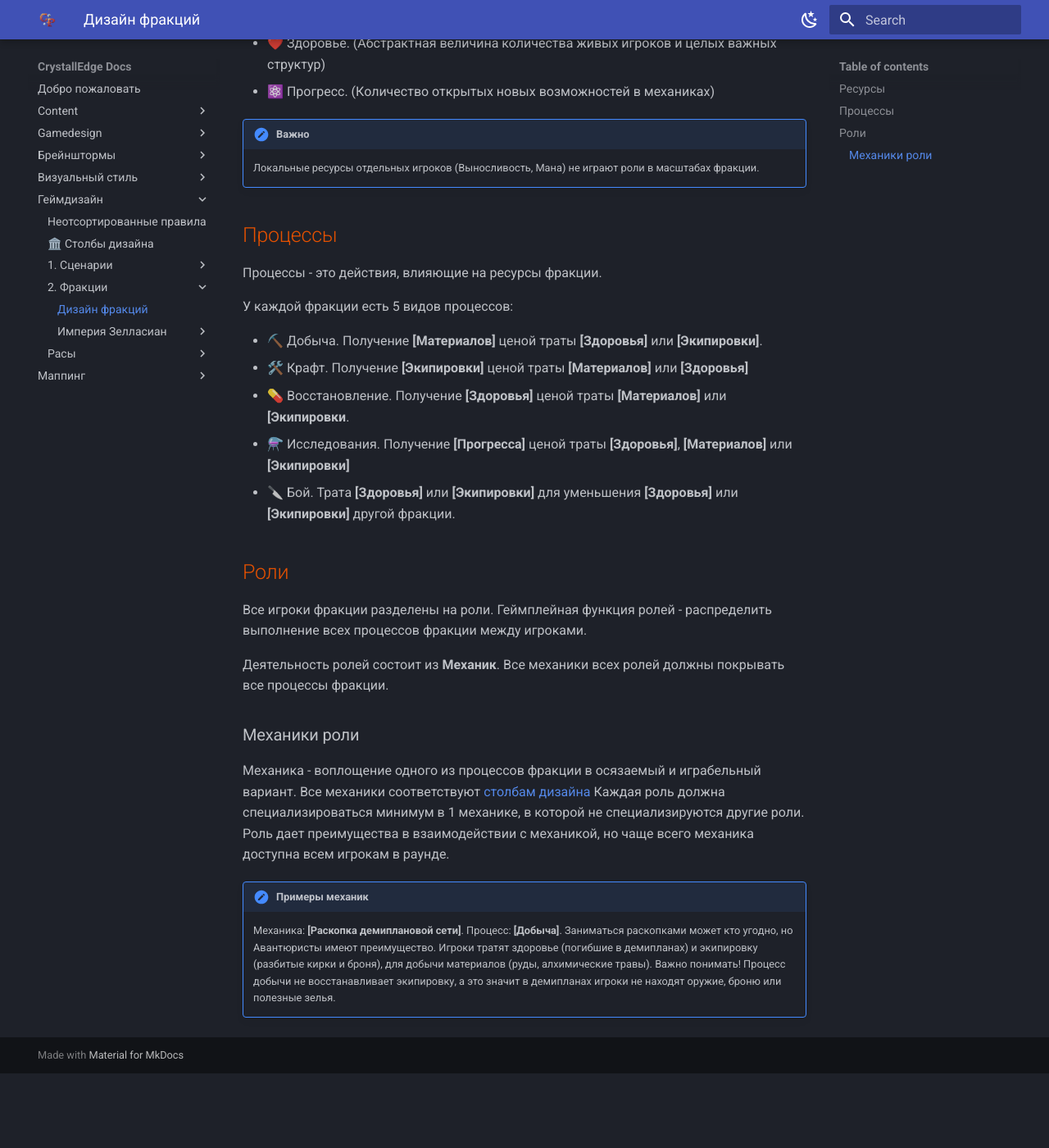
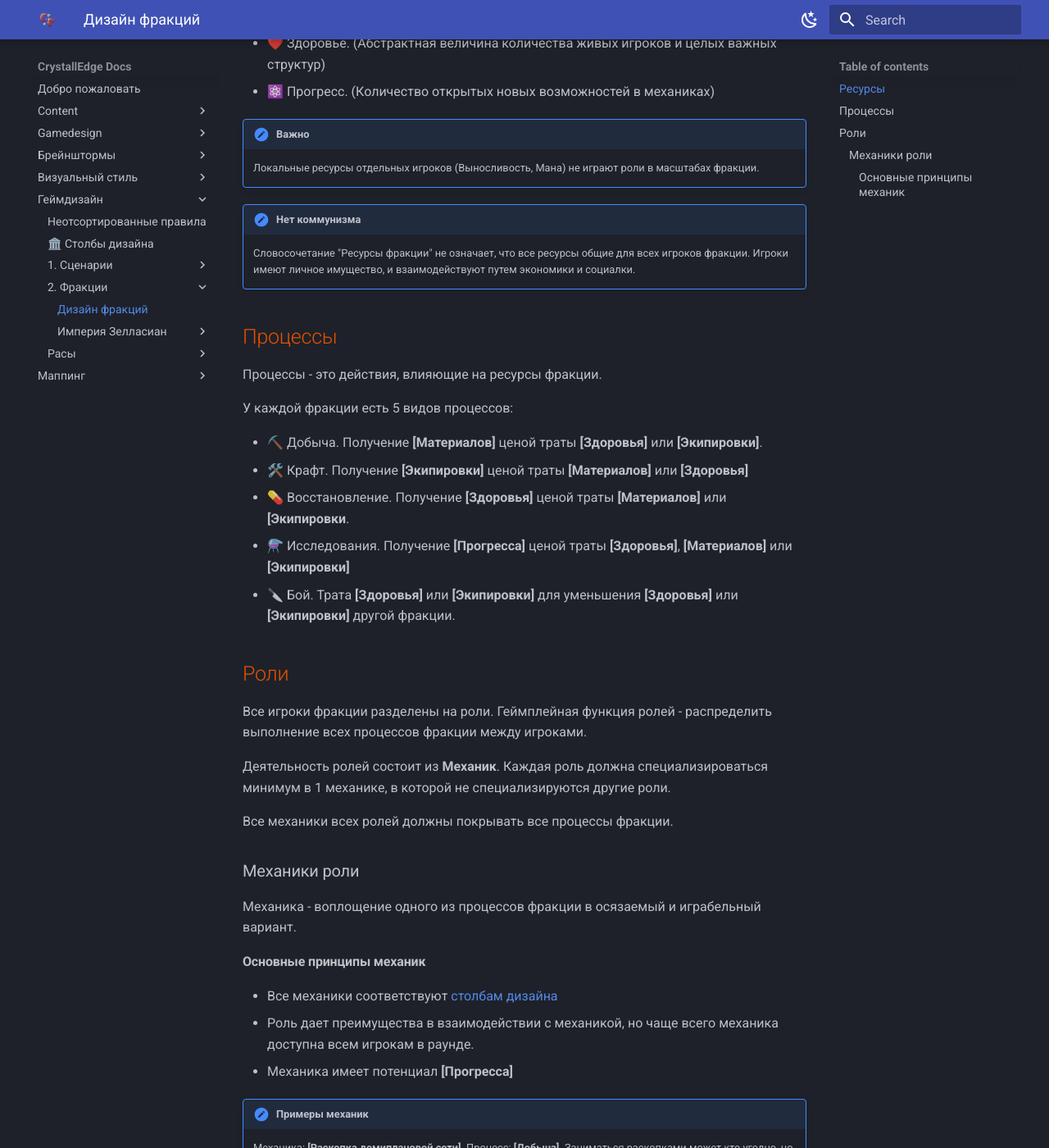
Before and after one commit to crystallpunk-14/crystallpunk-docs, an MkDocs documentation site: the page built from docs/Геймдизайн/2. Фракции/Дизайн фракций.md, in a window 1280 px wide and 1400 px high, scrolled down 432 px. Shown: the whole window at 82% size. Built offline with MkDocs 1.6.1 and Material for MkDocs 9.7.7, drawn with Linux system fonts in a browser that asks for light colours; before the commit the page ends 1741 px from its top, so only the background shows below that.

Commit message:
Update Дизайн фракций.md

```diff
--- a/docs/Геймдизайн/2. Фракции/Дизайн фракций.md
+++ b/docs/Геймдизайн/2. Фракции/Дизайн фракций.md
@@ -15,6 +15,9 @@
 !!! note "Важно"
 	Локальные ресурсы отдельных игроков (Выносливость, Мана) не играют роли в масштабах фракции.
 
+!!! note "Нет коммунизма"
+	Словосочетание "Ресурсы фракции" не означает, что все ресурсы общие для всех игроков фракции. Игроки имеют личное имущество, и взаимодействуют путем экономики и социалки.
+
 ## Процессы
 Процессы - это действия, влияющие на ресурсы фракции.
 
@@ -31,13 +34,17 @@
 Геймплейная функция ролей - распределить выполнение всех процессов фракции между игроками.
 
 Деятельность ролей состоит из **Механик**.
+Каждая роль должна специализироваться минимум в 1 механике, в которой не специализируются другие роли.
+
 Все механики всех ролей должны покрывать все процессы фракции.
 
 ### Механики роли
 Механика - воплощение одного из процессов фракции в осязаемый и играбельный вариант.
-Все механики соответствуют [столбам дизайна](../Столбы дизайна.md)
-Каждая роль должна специализироваться минимум в 1 механике, в которой не специализируются другие роли.
-Роль дает преимущества в взаимодействии с механикой, но чаще всего механика доступна всем игрокам в раунде.
+
+#### Основные принципы механик
+- Все механики соответствуют [столбам дизайна](../Столбы дизайна.md)
+- Роль дает преимущества в взаимодействии с механикой, но чаще всего механика доступна всем игрокам в раунде.
+- Механика имеет потенциал **[Прогресса]**
 
 !!! note "Примеры механик"
 	Механика: **[Раскопка демиплановой сети]**. Процесс: **[Добыча]**. Заниматься раскопками может кто угодно, но Авантюристы имеют преимущество. Игроки тратят здоровье (погибшие в демипланах) и экипировку (разбитые кирки и броня), для добычи материалов (руды, алхимические травы). Важно понимать! Процесс добычи не восстанавливает экипировку, а это значит в демипланах игроки не находят оружие, броню или полезные зелья.
```
